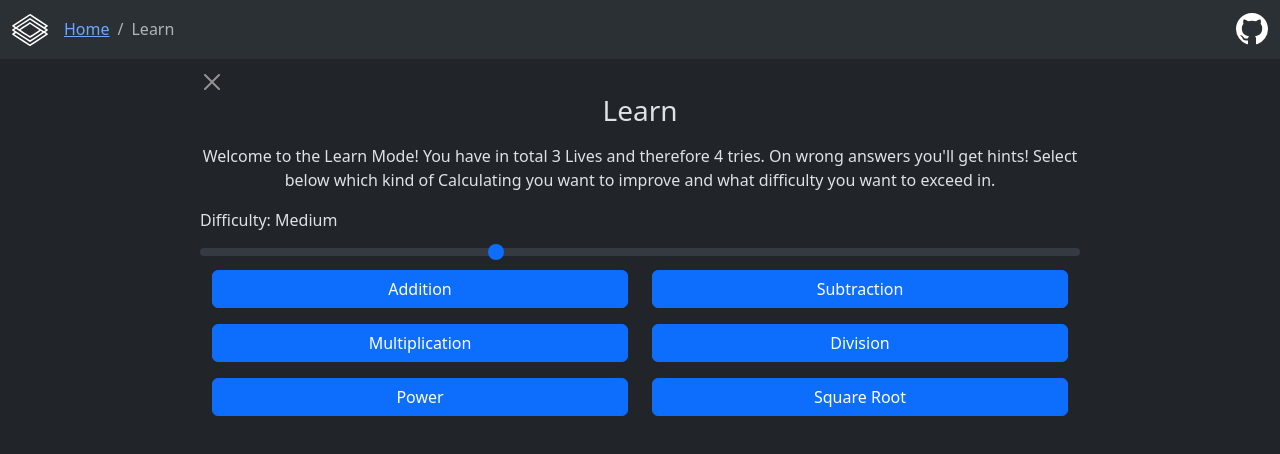
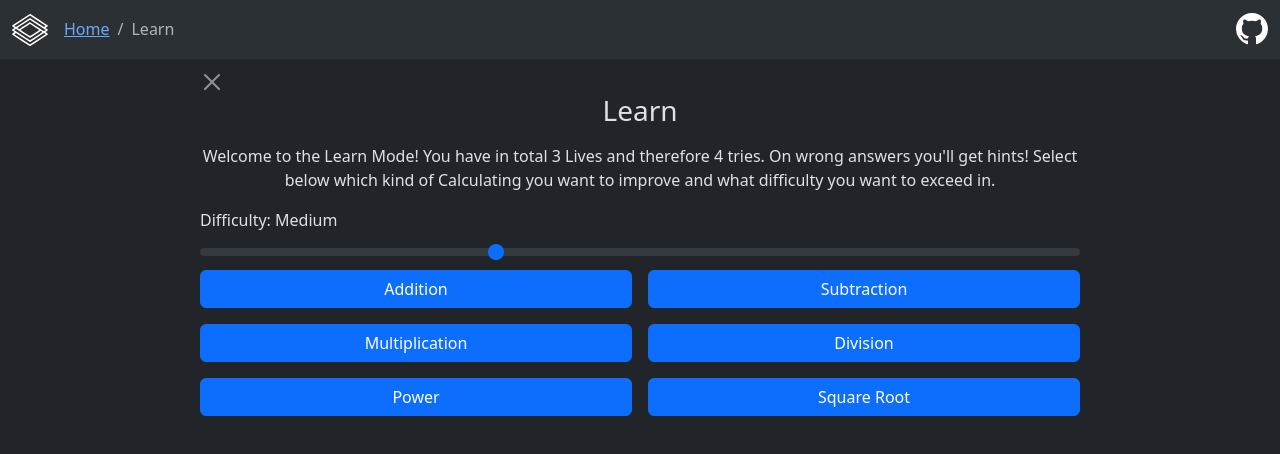
Before and after one commit to nwrenger/quickmaths, a SvelteKit app: page /learn in a window 1280 px wide. Shown: the top 454 px of the page. Built offline with nearby package versions, Linux system fonts and the light colour scheme.

Commit message:
:bug: Finally FIxed Misalignment

```diff
--- a/src/bootstrap/app.scss
+++ b/src/bootstrap/app.scss
@@ -9,7 +9,6 @@
 @import "bootstrap/scss/forms";
 @import "bootstrap/scss/buttons";
 @import "bootstrap/scss/transitions";
-@import "bootstrap/scss/dropdown";
 @import "bootstrap/scss/button-group";
 @import "bootstrap/scss/nav";
 @import "bootstrap/scss/navbar";
--- a/src/routes/learn/+page.svelte
+++ b/src/routes/learn/+page.svelte
@@ -48,27 +48,30 @@
 		bind:value={difficulty}
 	/>
 	<div class="row pb-3 mx-auto m-0">
-		<div class="col-sm-6 mb-3 mb-sm-0 d-grid gap-3">
+		<div class="col-sm-6 mb-3 mb-sm-0 d-grid gap-3 p-0 pe-sm-2">
 			<a class="btn btn-primary" type="button" href="/learn/add?dif={difficulty}">Addition</a>
 		</div>
-		<div class="col-sm-6 d-grid gap-3">
+		<div class="col-sm-6 d-grid gap-3 p-0 p-0 ps-sm-2">
 			<a class="btn btn-primary" type="button" href="/learn/sub?dif={difficulty}">Subtraction</a>
 		</div>
 	</div>
 	<div class="row pb-3 mx-auto">
-		<div class="col-sm-6 mb-3 mb-sm-0 d-grid gap-3">
+		<div class="col-sm-6 mb-3 mb-sm-0 d-grid gap-3 p-0 pe-sm-2">
 			<a class="btn btn-primary" type="button" href="/learn/mul?dif={difficulty}">Multiplication</a>
 		</div>
-		<div class="col-sm-6 d-grid gap-3">
+		<div class="col-sm-6 d-grid gap-3 p-0 ps-sm-2">
 			<a class="btn btn-primary" type="button" href="/learn/div?dif={difficulty}">Division</a>
 		</div>
 	</div>
 	<div class="row mx-auto">
-		<div class="col-sm-6 mb-3 mb-sm-0 d-grid gap-3">
+		<div class="col-sm-6 mb-3 mb-sm-0 d-grid gap-3 p-0 pe-sm-2">
 			<a class="btn btn-primary" type="button" href="/learn/pow?dif={difficulty}">Power</a>
 		</div>
-		<div class="col-sm-6 d-grid gap-3">
+		<div class="col-sm-6 d-grid gap-3 p-0 ps-sm-2">
 			<a class="btn btn-primary" type="button" href="/learn/root?dif={difficulty}">Square Root</a>
 		</div>
 	</div>
 </section>
+
+<style>
+</style>
```
